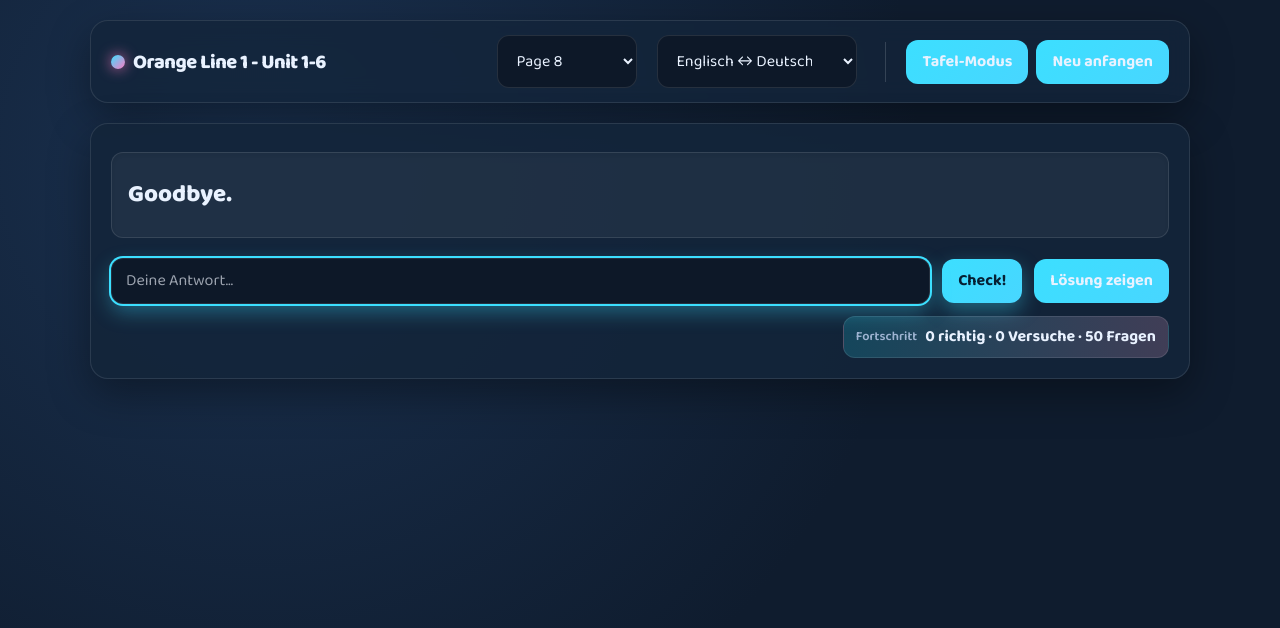
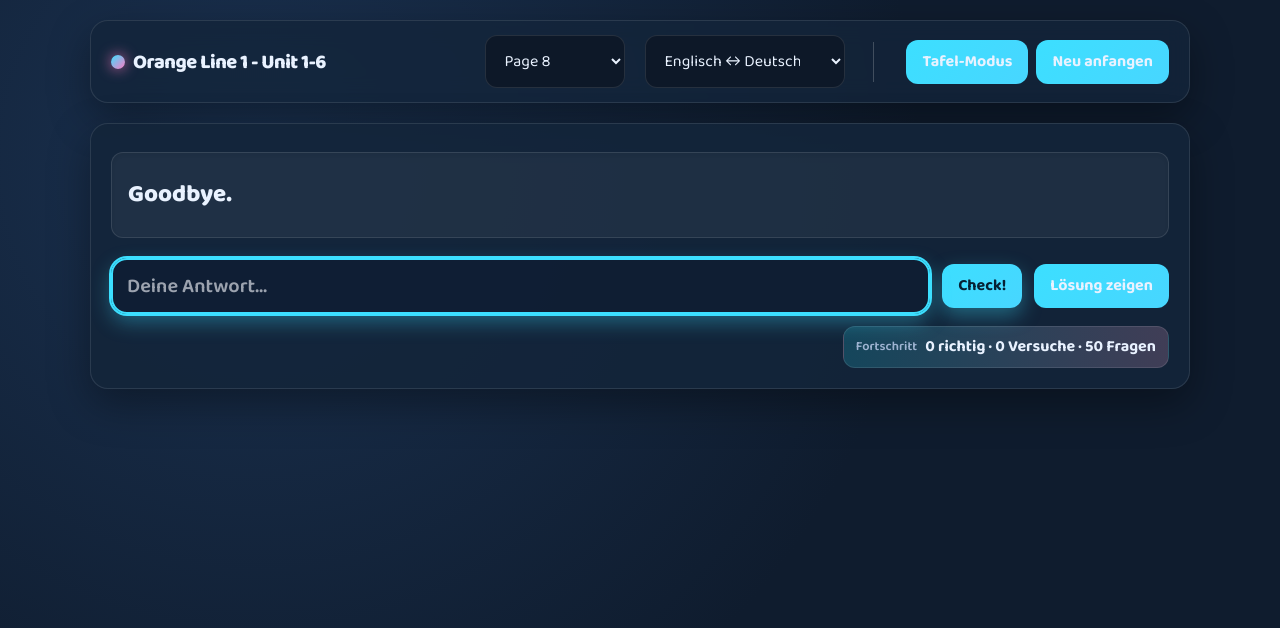
Before and after one commit to marcbey/vocabeln, a React (Vite) app in the folder react-app/: page / in a window 1280 px wide. Shown: the top 628 px of the page. Built offline with nearby package versions, Linux system fonts and the light colour scheme.

Commit message:
Polish React app header, layout, and input styling

```diff
--- a/react-app/src/App.jsx
+++ b/react-app/src/App.jsx
@@ -550,7 +550,9 @@ export default function App() {
               </select>
             </div>
           </div>
-          <span className="hidden md:block w-px h-10 bg-white/15 mx-2" aria-hidden />
+          <div className="hidden md:flex items-center pr-5 pl-2">
+            <span className="w-px h-10 bg-white/20" aria-hidden />
+          </div>
           <div className="flex items-center gap-2 justify-end">
             <button
               className={classNames('toggle px-4 py-2 rounded-xl border', { active: boardMode })}
@@ -579,7 +581,7 @@ export default function App() {
                   value={page}
                   onChange={handlePageChange}
                   aria-label="Seite"
-                  className="mr-2 pr-7 w-full"
+                  className="pr-7 w-full md:mr-2"
                   disabled={isIrregular}
                 >
                   {pages.map((p) => (
@@ -590,7 +592,7 @@ export default function App() {
                 </select>
               </div>
               <div className="flex items-center flex-1">
-                <select value={direction} onChange={handleDirectionChange} aria-label="Richtung" className="mr-2 pr-7 w-full">
+                <select value={direction} onChange={handleDirectionChange} aria-label="Richtung" className="pr-7 w-full md:mr-2">
                   <option value="en-de">Englisch → Deutsch</option>
                   <option value="de-en">Deutsch → Englisch</option>
                   <option value="mixed">Englisch ↔ Deutsch</option>
@@ -643,8 +645,8 @@ export default function App() {
                   <input
                     ref={inputRef}
                     type="text"
-                    placeholder={direction === 'irregular' ? 'Infinitive, Simple Past, Past Participle' : 'Deine Antwort...'}
-                    className="w-full pr-10"
+                  placeholder={direction === 'irregular' ? 'Infinitive, Simple Past, Past Participle' : 'Deine Antwort...'}
+                    className="w-full pr-14 py-4.5 text-xl font-semibold rounded-2xl shadow-glow border-2 border-white/20 bg-[#0f1f33]/90 focus:ring-2 focus:ring-accent focus:border-accent"
                     onKeyDown={(e) => {
                       if (e.key === 'Enter') handleSubmit();
                     }}
```
